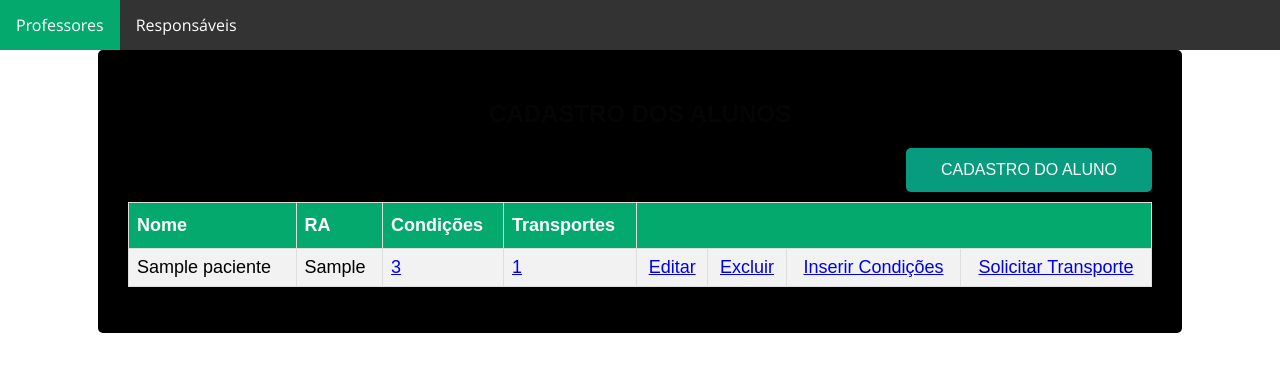
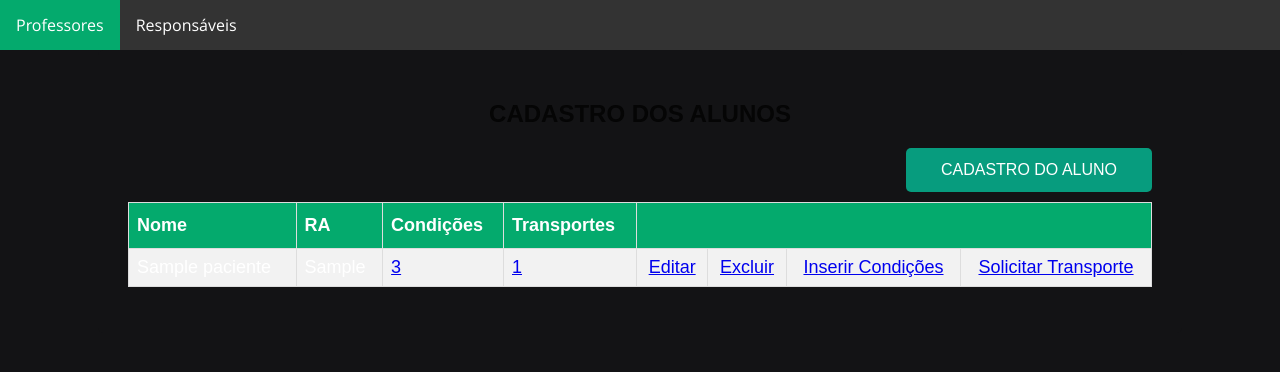
Before and after one commit to LyneCrist/Gestao-Escolar-Digital, a Django app: page /pacientes/ in a window 1280 px wide. Shown: the top 372 px of the page. Run offline with Django 5.2, Linux system fonts and the light colour scheme; tables that the repository leaves empty hold one stand-in row (values such as "Sample post"); parts of the project's set-up code (start-up, migrations or seed data) failed here and were passed over.

Commit message:
Trocando o fundo

```diff
--- a/templates/static/css/list.css
+++ b/templates/static/css/list.css
@@ -1,9 +1,14 @@
 .form_row_list {
   position: relative;
   border-radius: 5px;
-  background-color:rgb(0, 0, 0);
+  background-color: #131315;
   padding: 30px;
   width: 80%;
+}
+
+body {
+  background-color: #131315; /* Cor do fundo da página */
+  color: white;
 }
 
 .form_row_list h2 {
```
